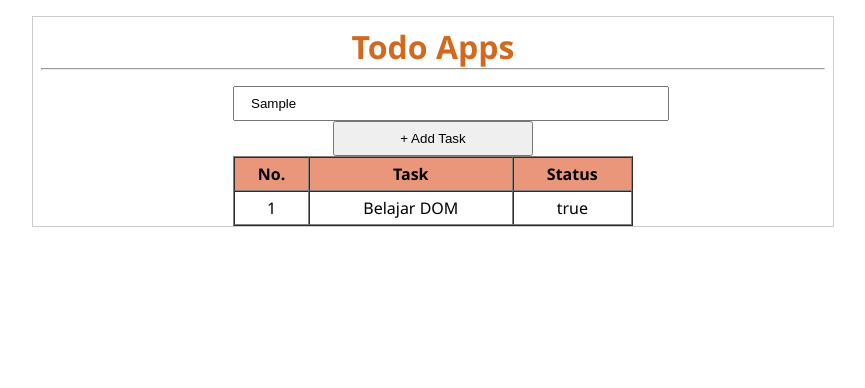
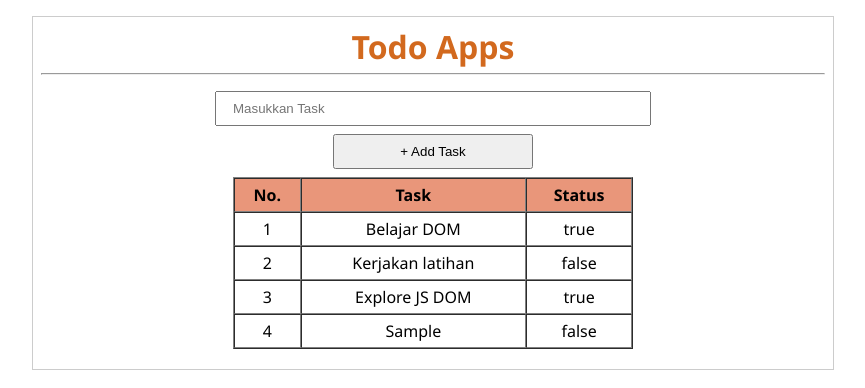
Before and after one commit to imbasri-dev/FullStack-Web-Developer-ITBOX, a plain HTML site: page Intermediate/Pengenalan HTML dan CSS/Aplikasi Todo Apps/index.html in a window 1280 px wide. Both pictures are taken after typing "Sample" into the empty fields and a click on the button "+ Add Task". Shown: the whole page, without its empty margins (207-1072 px from the left). Drawn offline with Linux system fonts and the light colour scheme.

Commit message:
learn intermediate : Studi Kasus Aplikasi Todo Apps (end)

```diff
--- a/Intermediate/Pengenalan HTML dan CSS/Aplikasi Todo Apps/index.html
+++ b/Intermediate/Pengenalan HTML dan CSS/Aplikasi Todo Apps/index.html
@@ -4,6 +4,7 @@
         <title>Todo Apps</title>
         <meta charset="UTF-8" />
         <meta name="viewport" content="width=device-width, initial-scale=1" />
+        <!-- css external -->
         <link href="./style.css" rel="stylesheet" />
     </head>
     <body>
@@ -18,8 +19,9 @@
                         type="text"
                         name="name"
                         placeholder="Masukkan Task"
+                        id="task_form"
                     />
-                    <button>+ Add Task</button>
+                    <button id="btn_click">+ Add Task</button>
                 </div>
                 <div class="table_body">
                     <table border="1" cellspacing="0">
@@ -29,17 +31,15 @@
                             <th>Task</th>
                             <th>Status</th>
                         </tr>
-                        <tbody>
-                            <tr>
-                                <td>1</td>
-                                <td>Belajar DOM</td>
-                                <td>true</td>
-                            </tr>
+                        <tbody id="tBody">
+
                         </tbody>
                         </thead>
                     </table>
                 </div>
             </div>
         </div>
+
+        <script src="./script.js"></script>
     </body>
 </html>
--- /dev/null
+++ b/Intermediate/Pengenalan HTML dan CSS/Aplikasi Todo Apps/script.js
@@ -0,0 +1,49 @@
+let tasks = [
+    {
+        id: 1,
+        name: "Belajar DOM",
+        status: true,
+    },
+    {
+        id: 2,
+        name: "Kerjakan latihan",
+        status: false,
+    },
+    {
+        id: 3,
+        name: "Explore JS DOM",
+        status: true,
+    },
+];
+
+let btn_todo = document.getElementById("btn_click");
+function btn_click() {
+    let input_task = document.getElementById("task_form").value;
+    let id = tasks[tasks.length - 1].id + 1;
+    if (input_task !== "") {
+        let tempObj = {
+            id,
+            name: input_task,
+            status: false,
+        };
+        tasks.push(tempObj);
+        getTasks();
+        document.getElementById("task_form").value = "";
+    } else {
+        alert("Task Kosong , Mohon di isi!");
+    }
+}
+btn_todo.addEventListener("click", btn_click);
+
+function getTasks() {
+    let tBody = document.getElementById("tBody");
+    tBody.innerHTML = "";
+    tasks.forEach((task) => {
+        tBody.innerHTML += `<tr>
+    <td>${task.id}</td>
+    <td>${task.name}</td>
+    <td>${task.status}</td>
+    </tr>`;
+    });
+}
+getTasks();
--- a/Intermediate/Pengenalan HTML dan CSS/Aplikasi Todo Apps/style.css
+++ b/Intermediate/Pengenalan HTML dan CSS/Aplikasi Todo Apps/style.css
@@ -18,12 +18,17 @@ body {
 }
 .header h1 {
     color: chocolate;
+    margin-bottom: 5px;
 }
 .body_todo {
     width: 50%;
     margin: auto;
 }
 .input_body {
+    display: flex;
+    flex-direction: column;
+    align-items: center;
+    justify-content: center;
     width: 100%;
 }
 .input_body input {
@@ -33,9 +38,11 @@ body {
 .input_body button {
     width: 50%;
     padding: 8px 16px;
+    margin: 8px auto;
 }
 .table_body {
     width: 100%;
+    margin-bottom: 20px;
 }
 table {
     width: 100%;
```
